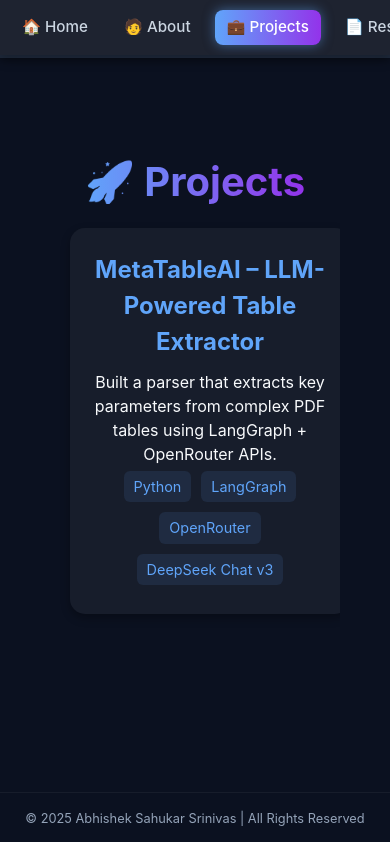
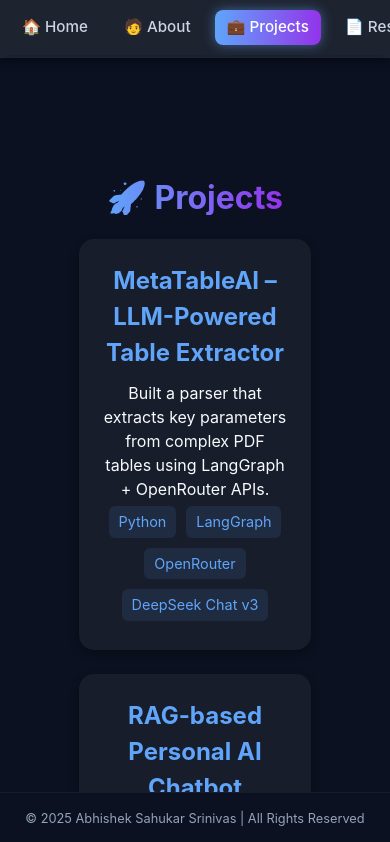
Before and after one commit to AbhishekSahukar/Portfolio_react, a React (Vite) app in the folder my_portfolio/: page /projects in a window 390 px wide. Shown: the top 842 px of the page. Built offline with nearby package versions, Linux system fonts and the light colour scheme.

Commit message:
Mobbile-responsive

```diff
--- a/my_portfolio/index.html
+++ b/my_portfolio/index.html
@@ -3,7 +3,7 @@
   <head>
     <meta charset="UTF-8" />
     <link rel="icon" type="image/svg+xml" href="/vite.svg" />
-    <meta name="viewport" content="width=device-width, initial-scale=1.0" />
+    <meta name="viewport" content="width=device-width, initial-scale=1, viewport-fit=cover" />
     <title>my_portfolio</title>
   </head>
   <body>
--- a/my_portfolio/src/pages/Projects.jsx
+++ b/my_portfolio/src/pages/Projects.jsx
@@ -13,10 +13,10 @@ function Projects() {
       desc: "FastAPI backend + Mistral 7B + FAISS vector search for contextual responses.",
       tech: ["FastAPI", "Docker", "Azure", "Mistral 7B"],
     },
-    {
-      title: "Todolist Web App",
-      desc: "CRUD-based task manager with Flask and PostgreSQL, featuring clean UI and automated tests.",
-      tech: ["Flask", "PostgreSQL", "Pytest"],
+ {
+      title: "🧠 DreamBot – AI-Powered Dream Interpretation Web App",
+      desc: `Developed a full-stack AI chatbot that interprets user-submitted dreams using MistralAI and Tavily Search API for real-time interpretations. Built a dynamic React.js calming UI for enhanced UX.`,
+      tech: ["FastAPI", "MistralAI", "Tavily API", "React.js", "OpenRouter"],
     },
   ];
 
--- a/my_portfolio/src/styling/App.css
+++ b/my_portfolio/src/styling/App.css
@@ -142,3 +142,61 @@ html, body {
   padding: 20px;
   box-sizing: border-box;
 }
+.home-page,
+.about-page,
+.projects-page {
+  overflow-y: hidden;
+  height: 100vh;             /* lock section height to viewport */
+}
+
+/* ✅ Enable scrolling only on mobile */
+@media (max-width: 768px) {
+  .home-page,
+  .about-page,
+  .projects-page {
+    overflow-y: auto;        /* allow scroll on mobile */
+    height: auto;            /* let content expand naturally */
+  }
+}
+/* ---------- MOBILE LAYOUT FIX ---------- */
+@media (max-width: 768px) {
+  html, body {
+    height: auto !important;
+    overflow-y: auto !important;
+    overflow-x: hidden !important;
+  }
+
+  main, section, .home-viewport, .projects, .about, .contact-container, .resume {
+    min-height: auto !important;
+    height: auto !important;
+    overflow-y: visible !important;
+    padding-bottom: 100px; /* prevents footer overlap */
+  }
+
+  /* Prevent any sideways scroll */
+  * {
+    box-sizing: border-box;
+    max-width: 100vw !important;
+  }
+
+  /* Center project cards and prevent sliding */
+  .project-grid {
+    display: flex;
+    flex-direction: column;
+    align-items: center;
+    justify-content: flex-start;
+    gap: 24px;
+    width: 100%;
+  }
+
+  .project-card {
+    width: 90%;
+    margin: 0 auto;
+    transform: none !important;
+  }
+
+  /* Make sure headings stay centered */
+  h1, h2, h3 {
+    text-align: center !important;
+  }
+}
--- a/my_portfolio/src/styling/Projects.css
+++ b/my_portfolio/src/styling/Projects.css
@@ -1,40 +1,54 @@
+/* === Projects Container === */
 .projects {
   width: 100%;
-  max-width: 900px;
+  max-width: 1000px;
   margin: 0 auto;
-  padding: 40px 20px 80px; /* bottom padding ensures no footer overlap */
+  padding: 40px 20px 80px;
   display: flex;
   flex-direction: column;
   align-items: center;
   justify-content: flex-start;
   gap: 24px;
   box-sizing: border-box;
-  overflow-y: auto; /* ✅ allows scrolling on mobile if cards overflow */
+  overflow-x: hidden; /* 🚫 no horizontal scroll anywhere */
+  overflow-y: auto;   /* ✅ vertical scroll only when needed */
 }
 
+/* === Projects Heading === */
 .projects h1 {
   font-size: 2.5rem;
   background: linear-gradient(90deg, #60a5fa, #9333ea);
   -webkit-background-clip: text;
   background-clip: text;
   -webkit-text-fill-color: transparent;
+  text-align: center;
 }
 
+/* === Project Grid === */
 .project-grid {
   display: grid;
-  grid-template-columns: repeat(auto-fit, minmax(280px, 1fr));
-  gap: 20px;
-  max-width: 900px;
-  margin: 0 auto;
+  grid-template-columns: repeat(3, 1fr); /* ✅ 3 equal columns on desktop */
+  gap: 24px;
+  justify-items: center;
+  align-items: stretch;
+  width: 100%;
+  box-sizing: border-box;
+  padding: 0 10px;
 }
 
+/* === Individual Card === */
 .project-card {
   background: rgba(255, 255, 255, 0.05);
-  padding: 24px;
   border-radius: 15px;
   box-shadow: 0 4px 10px rgba(0, 0, 0, 0.3);
+  padding: 24px;
   text-align: center;
   width: 100%;
+  max-width: 300px;
+  min-height: 380px; /* ✅ equal height */
+  display: flex;
+  flex-direction: column;
+  justify-content: space-between;
   transition: transform 0.3s ease, box-shadow 0.3s ease;
 }
 
@@ -43,11 +57,14 @@
   box-shadow: 0 8px 20px rgba(96, 165, 250, 0.2);
 }
 
+/* === Card Title === */
 .project-card h2 {
   color: #60a5fa;
   margin-bottom: 10px;
+  word-wrap: break-word;
 }
 
+/* === Tech Tags === */
 .tech-list span {
   display: inline-block;
   background-color: rgba(96, 165, 250, 0.1);
@@ -57,11 +74,42 @@
   border-radius: 6px;
   font-size: 0.9rem;
 }
+
+/* === General Layout === */
 .page-container, .projects, .about, .home-viewport {
-  padding-top: 90px; /* same as navbar height */
+  padding-top: 90px;
   box-sizing: border-box;
 }
+
 html {
   scroll-behavior: smooth;
   -webkit-overflow-scrolling: touch;
 }
+
+/* === Mobile Responsive === */
+@media (max-width: 1024px) {
+  .project-grid {
+    grid-template-columns: repeat(2, 1fr);
+  }
+}
+
+@media (max-width: 768px) {
+  .project-grid {
+    grid-template-columns: 1fr; /* ✅ stacked cards on mobile */
+  }
+
+  .project-card {
+    width: 100%;
+    max-width: 95%;
+    margin: 0 auto;
+  }
+
+  .projects h1 {
+    font-size: 2rem;
+  }
+
+  .projects {
+    padding-bottom: 100px;
+    overflow-y: auto;
+  }
+}
```
Also changed, not shown: my_portfolio/src/pages/About.jsx (line endings or trailing spaces), my_portfolio/src/pages/Home.jsx (line endings or trailing spaces), 1 other file (tests, documents, lock files or other folders).
